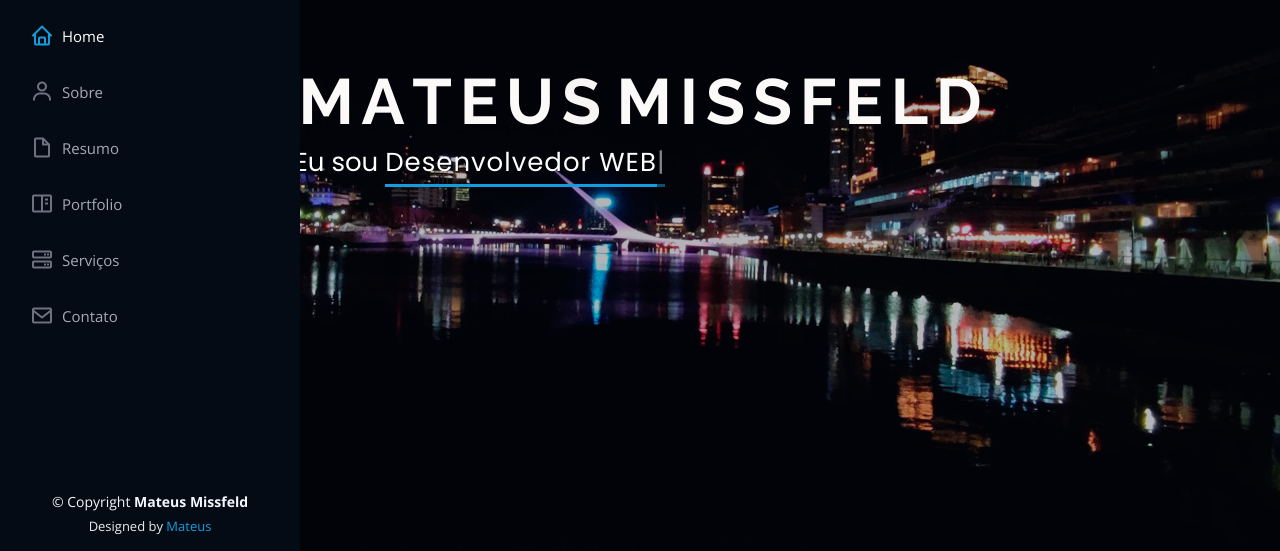
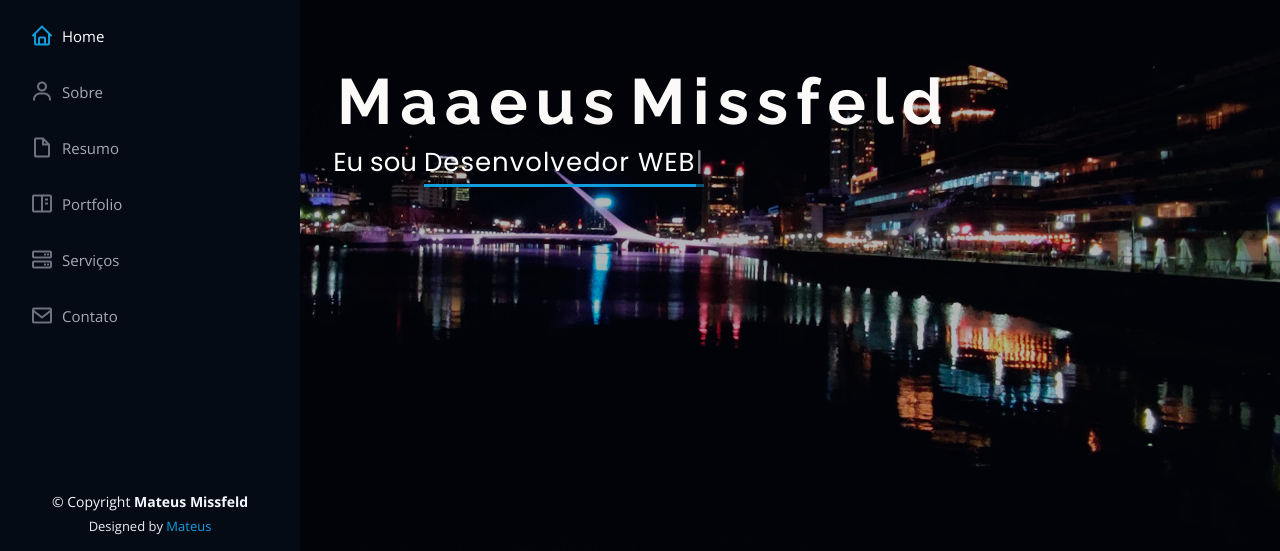
Before and after one commit to missfeld8/portfolio, a plain HTML site: page index.html in a window 1280 px wide. Shown: the part 249-800 px from the top of the page. Drawn offline with nearby package versions, Linux system fonts and the light colour scheme.

Commit message:
update-name
Atualização do nome principal.

```diff
--- a/index.html
+++ b/index.html
@@ -70,20 +70,20 @@
     <div class="hero-container " data-aos="fade-in">
       <h1 class="name-glow">
         <span>M</span>
-        <span>A</span>
-        <span>T</span>
-        <span>E</span>
-        <span>U</span>
-        <span>S</span>
+        <span>a</span>
+        <span>a</span>
+        <span>e</span>
+        <span>u</span>
+        <span>s</span>
         <span> </span>
         <span>M</span>
-        <span>I</span>
-        <span>S</span>
-        <span>S</span>
-        <span>F</span>
-        <span>E</span>
-        <span>L</span>
-        <span>D</span>
+        <span>i</span>
+        <span>s</span>
+        <span>s</span>
+        <span>f</span>
+        <span>e</span>
+        <span>l</span>
+        <span>d</span>
       </h1>
 
        <p>Eu sou <span class="typed" data-typed-items="Programador, Desenvolvedor WEB, Desenvolvedor Mobile, Freelancer"></span></p>
```
